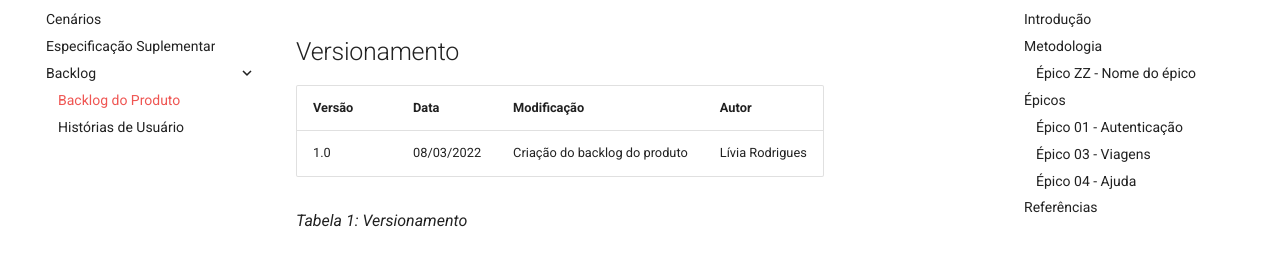
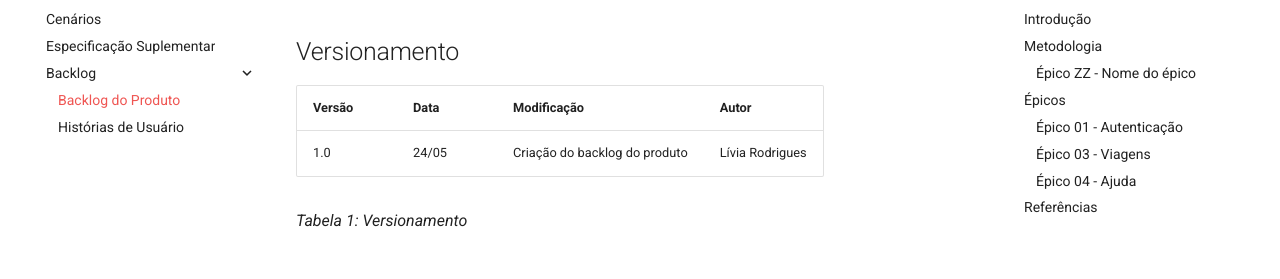
Before and after one commit to Liviarodrigues1/App-buSP, an MkDocs documentation site: the page built from docs/modelagem/backlog/product_backlog.md, in a window 1280 px wide and 900 px high. Shown: the part 194-473 px from the top of the window. Built offline with MkDocs 1.6.1 and Material for MkDocs 9.7.7, drawn with Linux system fonts in a browser that asks for light colours.

Commit message:
Update product_backlog.md

```diff
--- a/docs/modelagem/backlog/product_backlog.md
+++ b/docs/modelagem/backlog/product_backlog.md
@@ -4,7 +4,7 @@
 
 | Versão | Data | Modificação | Autor |
 |-|-|-|-|
-| 1.0 | 08/03/2022 | Criação do backlog do produto | Lívia Rodrigues |
+| 1.0 | 24/05 | Criação do backlog do produto | Lívia Rodrigues |
 
 
 *Tabela 1: Versionamento*
```
